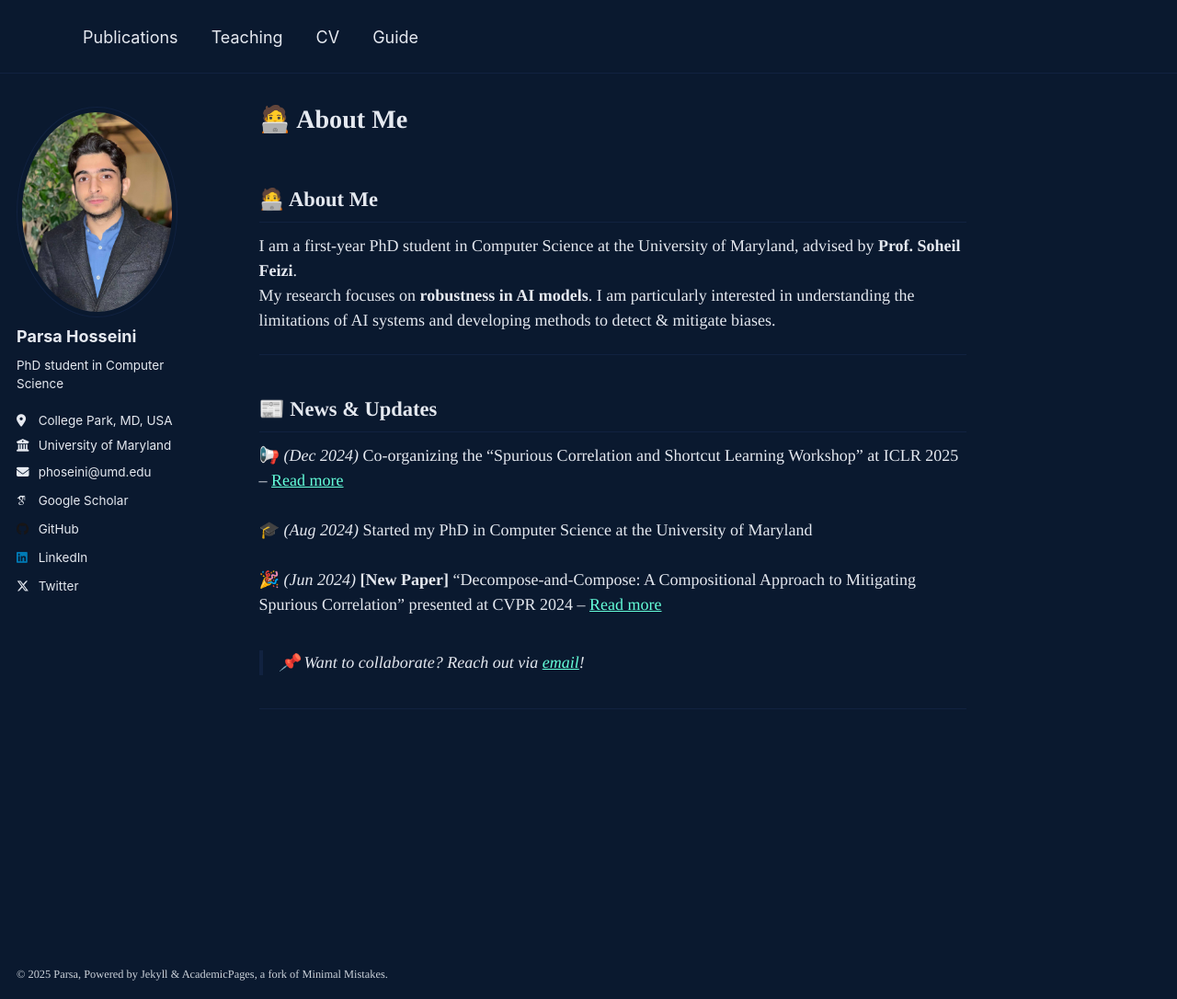
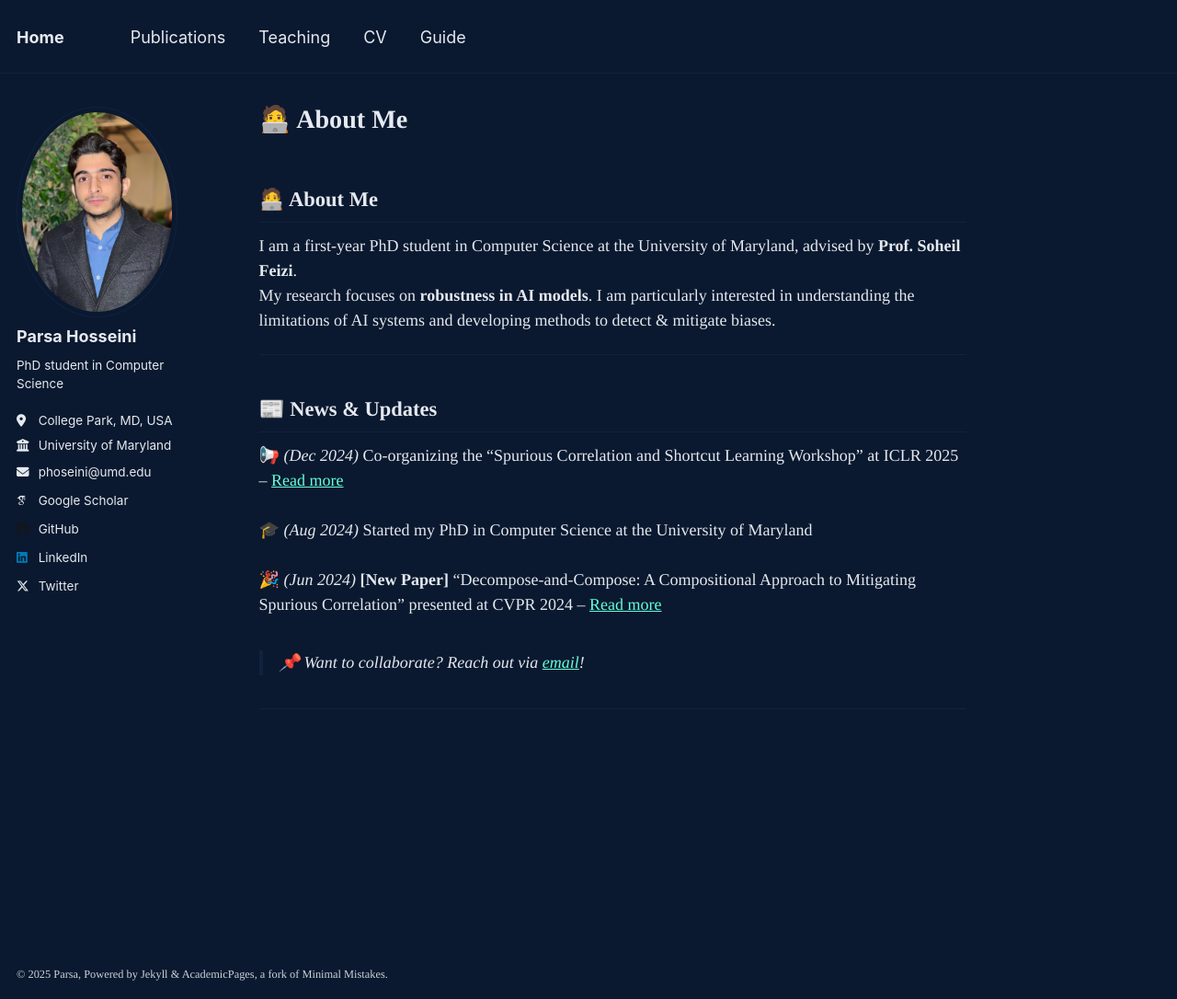
Before and after one commit to sudoparsa/sudoparsa.github.io, a Jekyll site: the page built from _pages/about.md, in a window 1280 px wide and 1086 px high. Shown: the whole window at 92% size. Built offline with Jekyll 4.4.1, drawn with Linux system fonts in a browser that asks for light colours; some web fonts are replaced; our own code applies the rules of GitHub Pages for plain Markdown files.

Commit message:
Update _config.yml

```diff
--- a/_config.yml
+++ b/_config.yml
@@ -9,7 +9,7 @@
 # Basic Site Settings
 locale                   : "en-US"
 site_theme               : "dark"
-title                    : ""
+title                    : "Home"
 title_separator          : "-"
 name                     : &name "Parsa"
 description              : &description "personal description"
```
